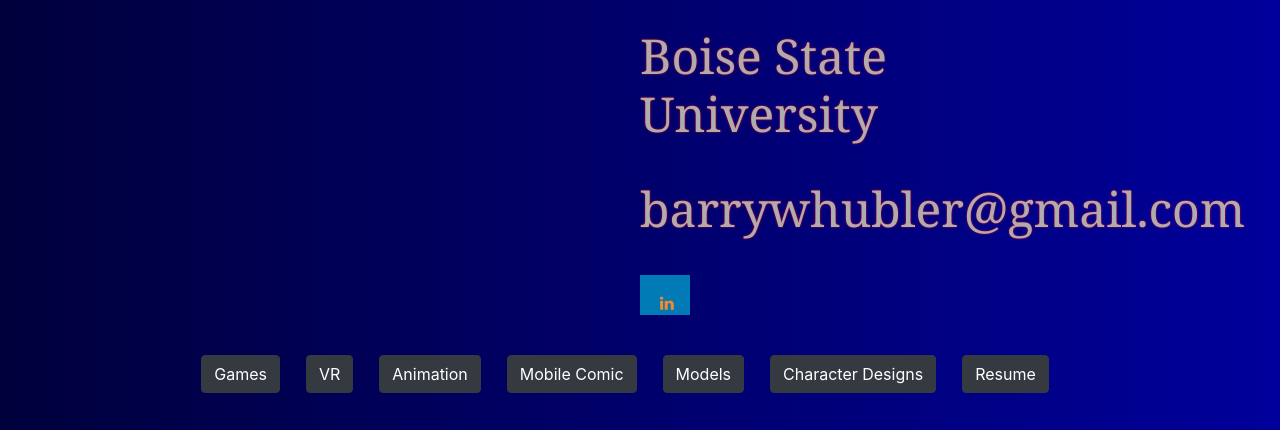
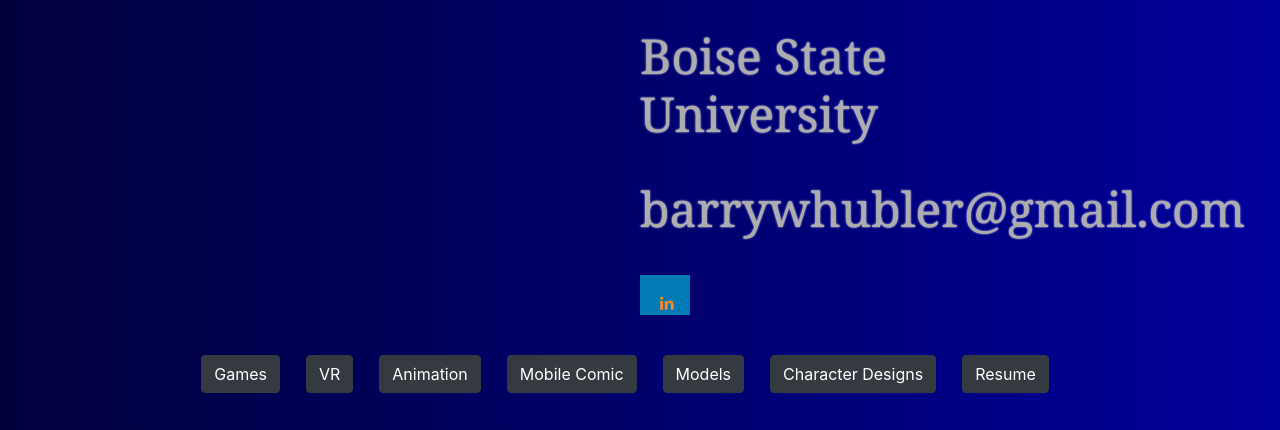
Before and after one commit to barrywhubler/barrywhubler.github.io, a PHP site: page /barrywhubler/home.html in a window 1280 px wide. Shown: the part 553-983 px from the top of the page. Run offline with PHP 8.4, Linux system fonts and the light colour scheme; some web fonts are replaced.

Commit message:
Update blank.css

```diff
--- a/barrywhubler/blank.css
+++ b/barrywhubler/blank.css
@@ -27,7 +27,7 @@
 	margin-top: 10%;
 	margin-bottom: 10%;
   color: #adadad;
-	text-shadow: 0px 0px 2px #ff0000;
+	text-shadow: 0px 0px 2px #ffffff;
 
 
 }
```
